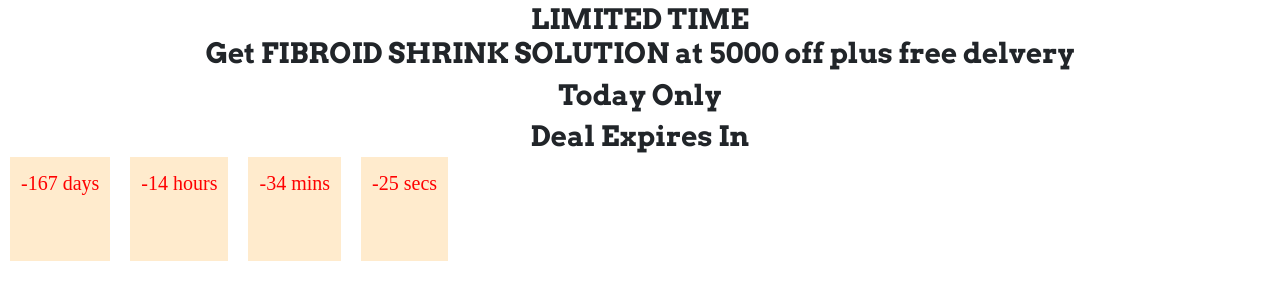
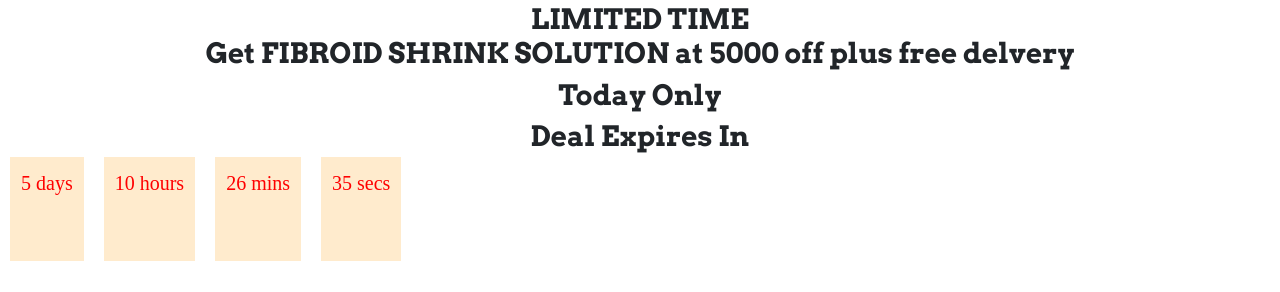
Before and after one commit to eMonei002/fib-shrink, a plain HTML site: page index.html in a window 1280 px wide. Shown: the part 4581-4873 px from the top of the page. Drawn offline with nearby package versions, Linux system fonts and the light colour scheme.

Commit message:
Update index.html

```diff
--- a/index.html
+++ b/index.html
@@ -252,7 +252,7 @@ height="0" width="0" style="display:none;visibility:hidden"></iframe></noscript>
     <script type="text/javascript">000000
     function countdown() {
     const today = new Date();
-    var offerDate = new Date('16 November 2024');
+    var offerDate = new Date('7 May 2025');
 
     //If offer ends reset to new value
     if (today.getSeconds() == offerDate.getSeconds()) {
```
